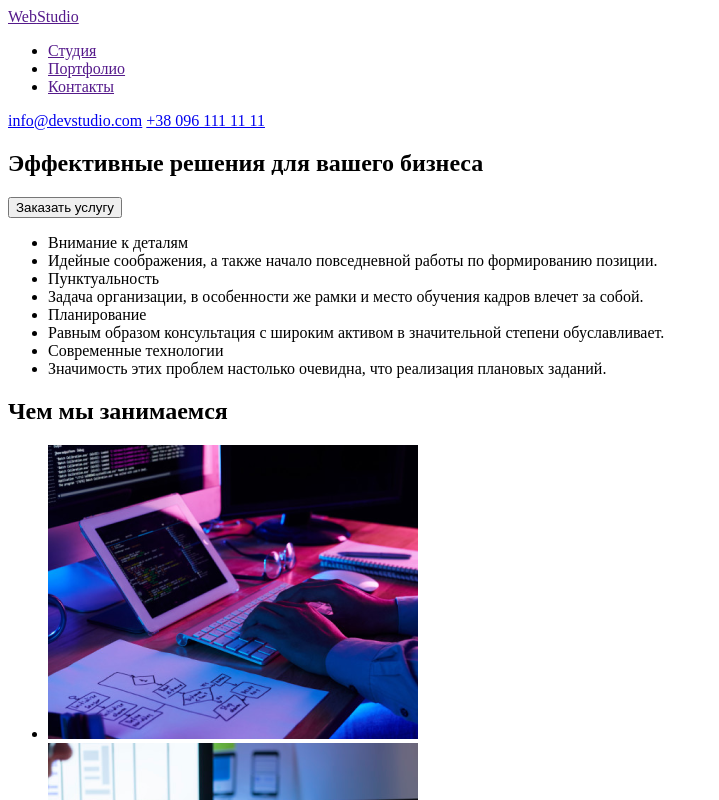
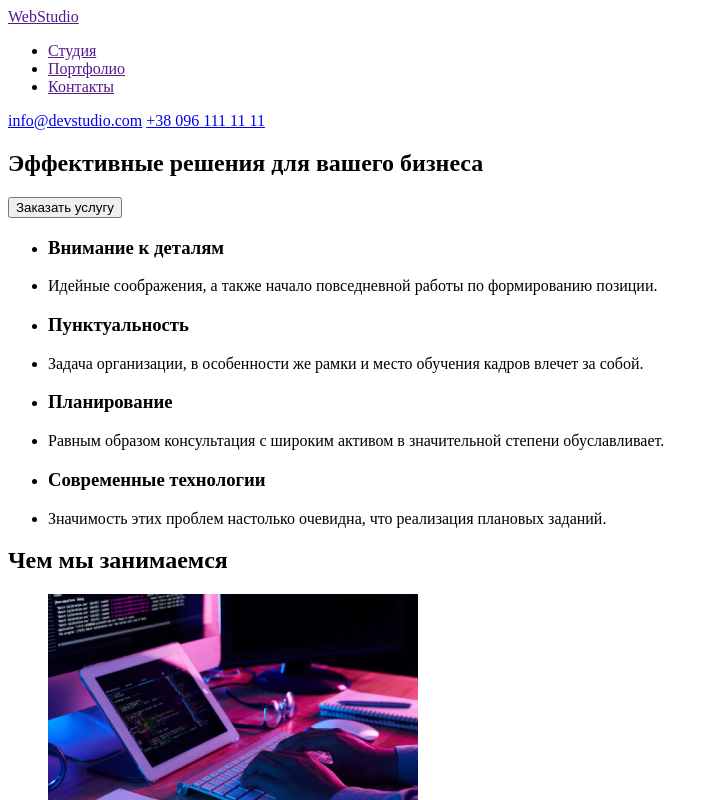
Before and after one commit to Dmyryi/git-hub-tutorial-1, a plain HTML site: page index.html in a window 1280 px wide. Shown: the top 800 px of the page, without its empty margins (0-719 px from the left). Drawn offline with Linux system fonts and the light colour scheme.

Commit message:
Update index.html

```diff
--- a/index.html
+++ b/index.html
@@ -35,14 +35,30 @@
             </div>
             <div>
                 <ul>
-                    <li>Внимание к деталям</li>
-                    <li>Идейные соображения, а также начало повседневной работы по формированию позиции.</li>
-                    <li>Пунктуальность</li>
-                    <li>Задача организации, в особенности же рамки и место обучения кадров влечет за собой.</li>
-                    <li>Планирование</li>
-                    <li>Равным образом консультация с широким активом в значительной степени обуславливает.</li>
-                    <li>Современные технологии</li>
-                    <li>Значимость этих проблем настолько очевидна, что реализация плановых заданий.</li>
+                    <li>
+                        <h3>Внимание к деталям</h3>
+                    </li>
+                    <li>
+                        <p>Идейные соображения, а также начало повседневной работы по формированию позиции.</p>
+                    </li>
+                    <li>
+                        <h3>Пунктуальность</h3>
+                    </li>
+                    <li>
+                        <p>Задача организации, в особенности же рамки и место обучения кадров влечет за собой.</p>
+                    </li>
+                    <li>
+                        <h3>Планирование</h3>
+                    </li>
+                    <li>
+                        <p>Равным образом консультация с широким активом в значительной степени обуславливает.</p>
+                    </li>
+                    <li>
+                        <h3>Современные технологии</h3>
+                    </li>
+                    <li>
+                        <p>Значимость этих проблем настолько очевидна, что реализация плановых заданий.</p>
+                    </li>
                 </ul>
             </div>
         </section>
@@ -75,9 +91,9 @@
                         <h3 lang="en">Marketing</h3>
                     </li>
                     <li>
-                        <img src=images\OurTeam\people_3.jpg " alt="Мужчина " width="270 " height="260 ">
+                        <img src="images/OurTeam/people_3.jpg" alt="Мужчина" width="270" height="260">
                         <h2>Михаил Ермаков</h2>
-                        <h3 lang="en ">UI Designer</h3>
+                        <h3 lang="en">UI Designer</h3>
                     </li>
                 </ul>
             </div>
@@ -85,16 +101,14 @@
 
     </main>
     <footer>
-        <section>
-            <h2>WebStudio</h2>
-            <ul>
-                <li>
-                    <a href="https://goo.gl/maps/i8GiezZNg2rz3Siv9 " target="_blank " rel="noopener noreferrer ">г.Киев пр-т Леси Украинки, 26</a>
-                </li>
-                <li><a href="mailto:info@example.com " lang="en ">info@example.com</a></li>
-                <li><a href="tel:+380991111111 ">+38 099 111 11 11</a></li>
-            </ul>
-        </section>
+        <a href=" "><span>Web</span>Studio</a>
+        <ul>
+            <li>
+                <a href="https://goo.gl/maps/i8GiezZNg2rz3Siv9 " target="_blank" rel="noopener noreferrer ">г.Киев пр-т Леси Украинки, 26</a>
+            </li>
+            <li><a href="mailto:info@example.com" lang="en">info@example.com</a></li>
+            <li><a href="tel:+380991111111">+38 099 111 11 11</a></li>
+        </ul>
     </footer>
 </body>
 
```
